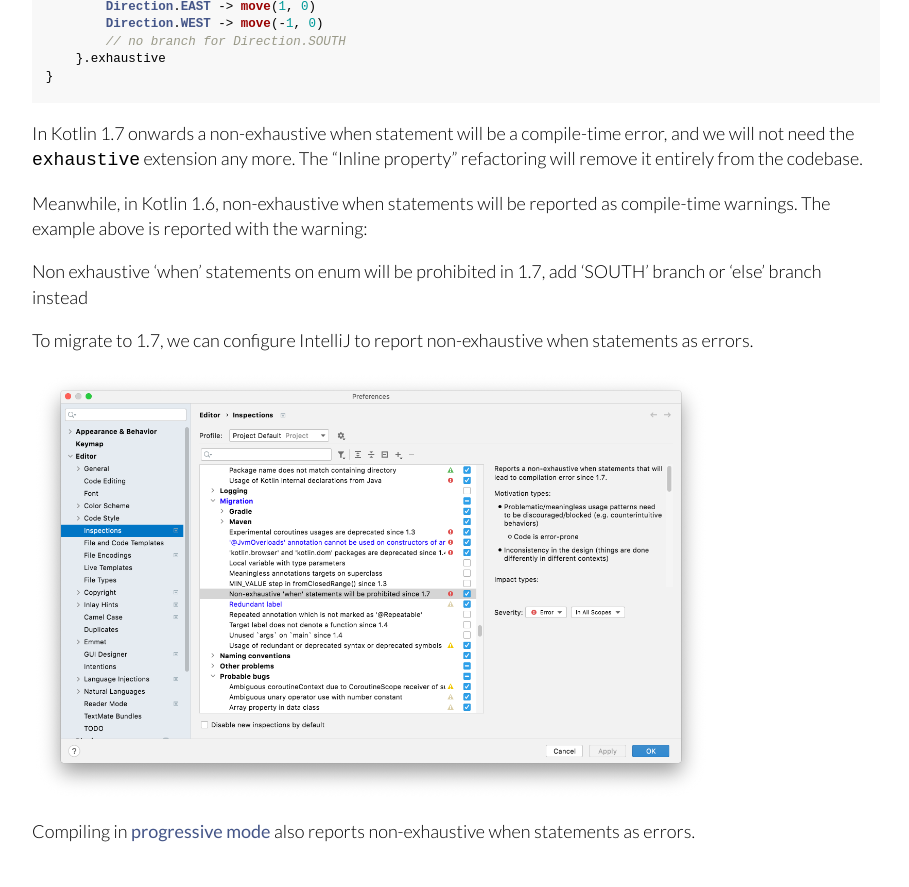
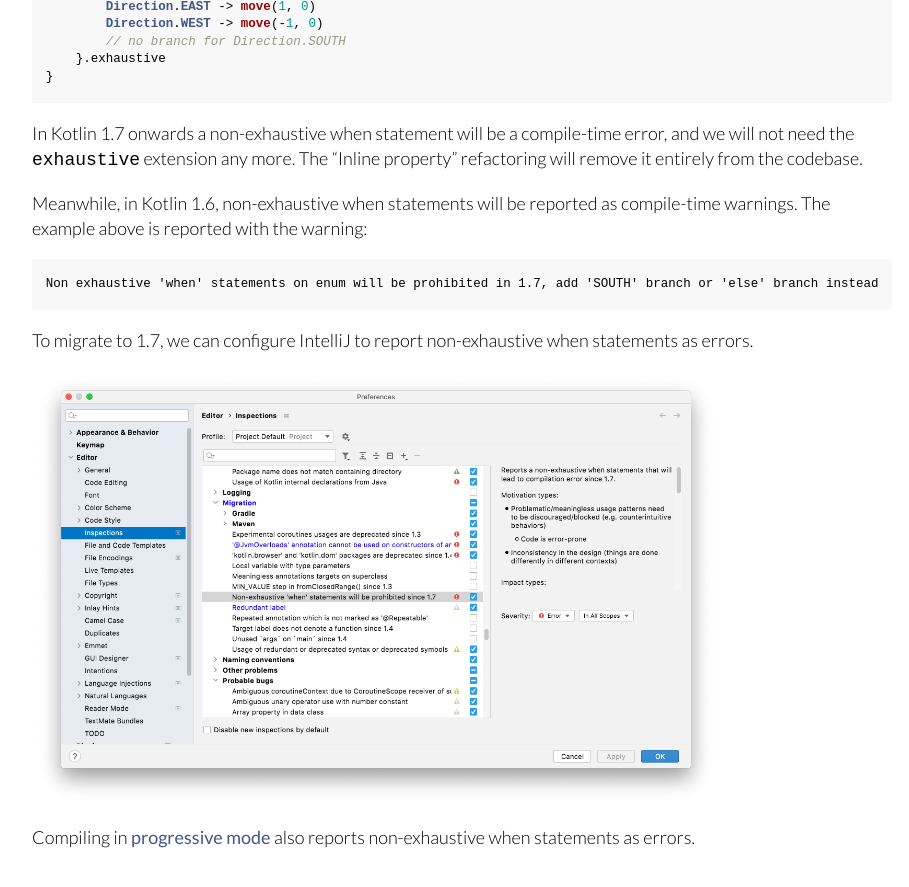
Before and after one commit to java-to-kotlin/java-to-kotlin.github.io, a Jekyll site: the page built from _route_changes/exhaustiveness-of-when-statements.md, in a window 1280 px wide and 900 px high, scrolled down 986 px. Shown: the top 887 px of the window, without its empty margins (364-1273 px from the left). Built offline with Jekyll 4.4.1, drawn with Linux system fonts in a browser that asks for light colours.

Commit message:
Fix formatting

````diff
--- a/_route_changes/exhaustiveness-of-when-statements.md
+++ b/_route_changes/exhaustiveness-of-when-statements.md
@@ -65,7 +65,9 @@ In Kotlin 1.7 onwards a non-exhaustive when statement will be a compile-time err
 
 Meanwhile, in Kotlin 1.6, non-exhaustive when statements will be reported as compile-time warnings.  The example above is reported with the warning:
 
-> Non exhaustive 'when' statements on enum will be prohibited in 1.7, add 'SOUTH' branch or 'else' branch instead
+```
+Non exhaustive 'when' statements on enum will be prohibited in 1.7, add 'SOUTH' branch or 'else' branch instead
+```
 
 To migrate to 1.7, we can configure IntelliJ to report non-exhaustive when statements as errors.
 
````
